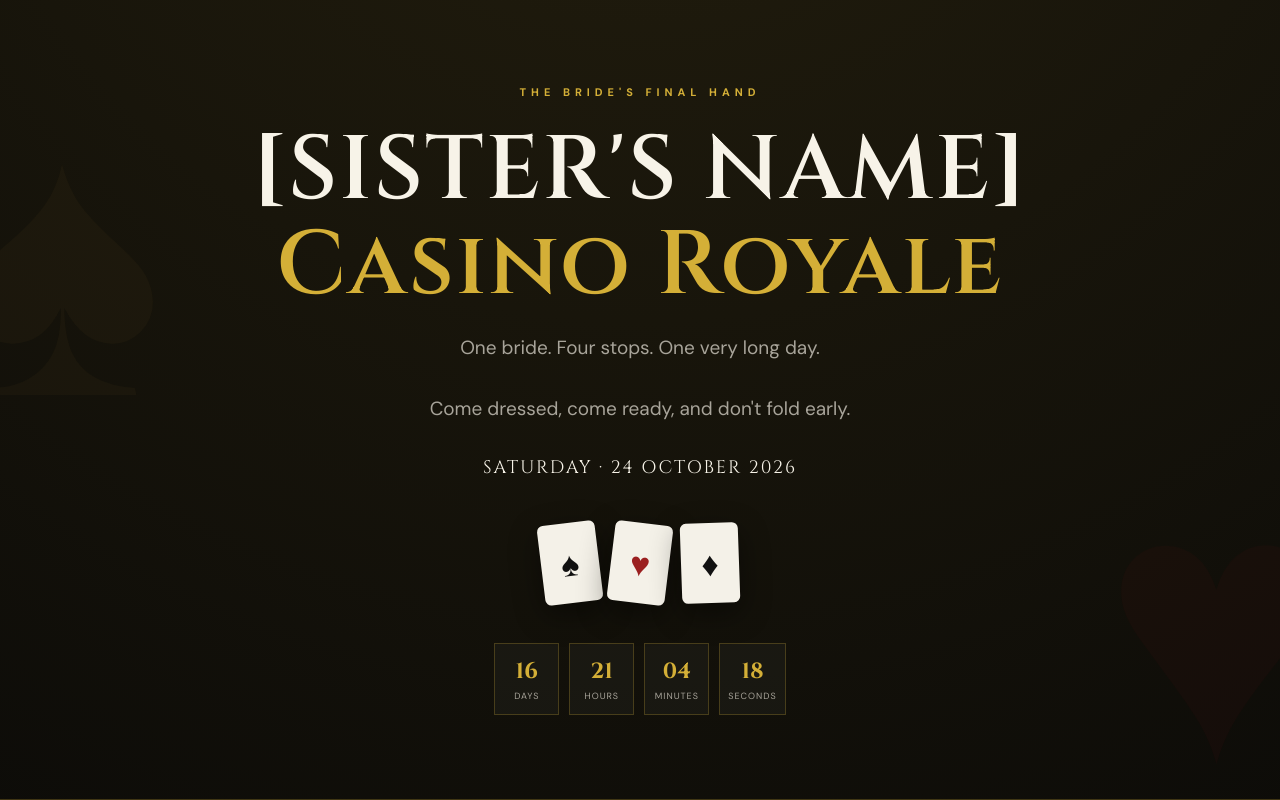
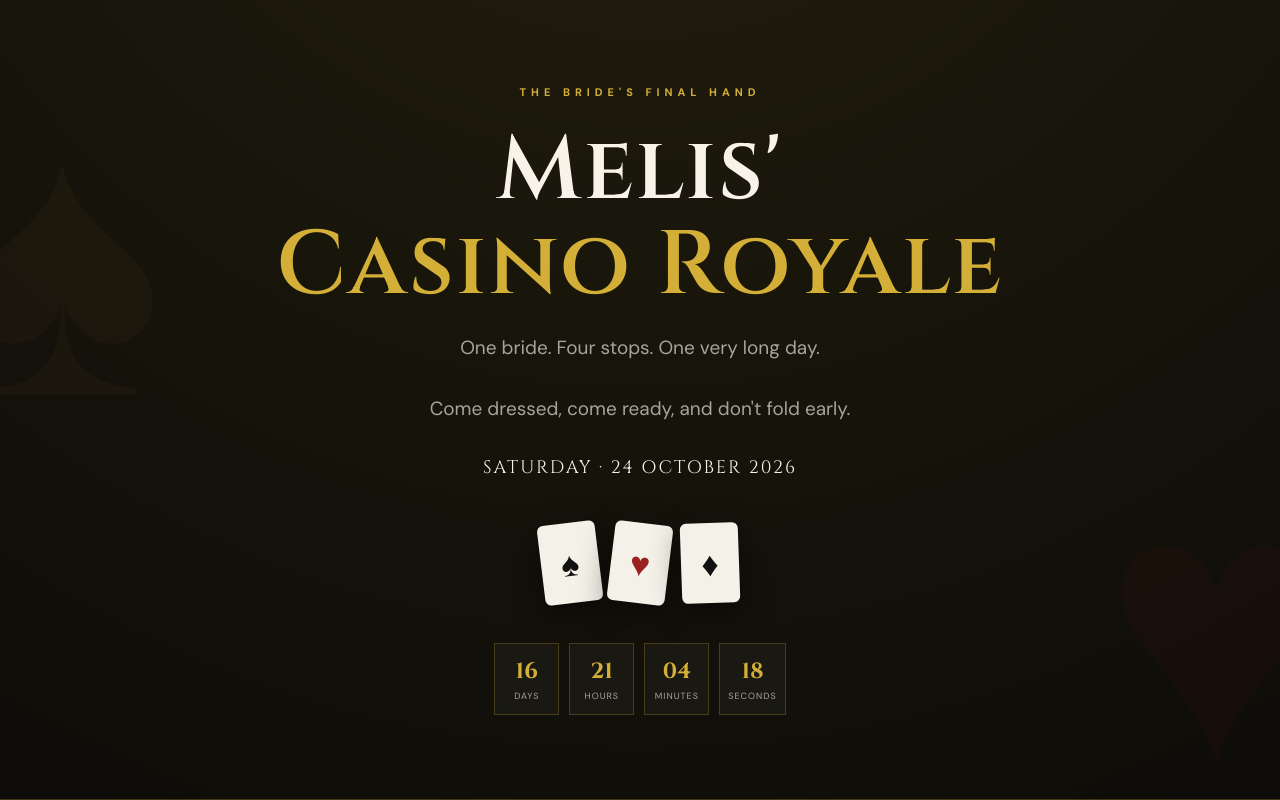
Before and after one commit to revan-lombard/casino_night, a plain HTML site: page index.html in a window 1280 px wide. Shown: the top 800 px of the page. Drawn offline with Linux system fonts and the light colour scheme.

Commit message:
Update sister's name in index.html

```diff
--- a/index.html
+++ b/index.html
@@ -734,7 +734,7 @@
       </div>
 
       <h1>
-        [SISTER'S NAME]
+        Melis'
         <br>
         <span>Casino Royale</span>
       </h1>
```
